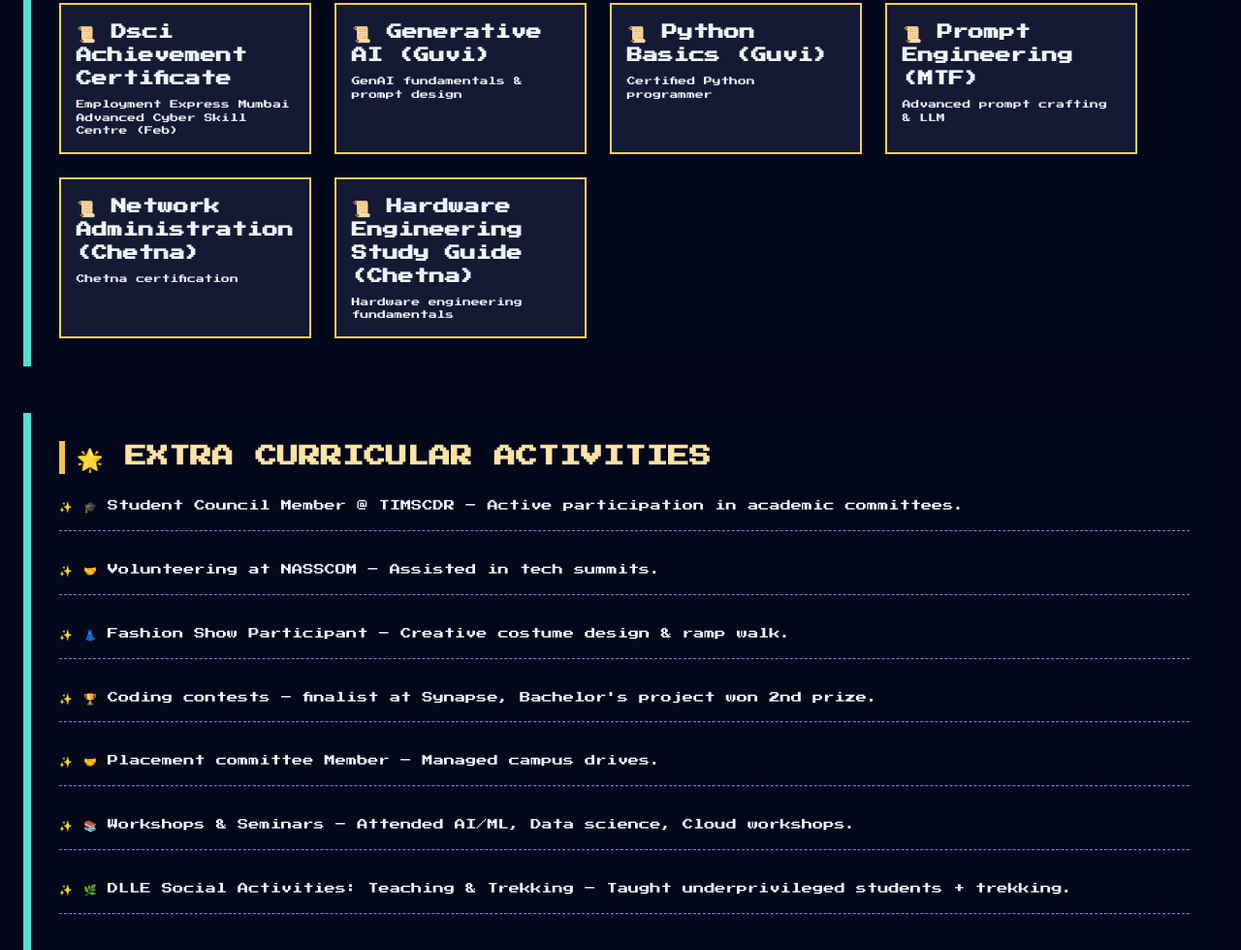
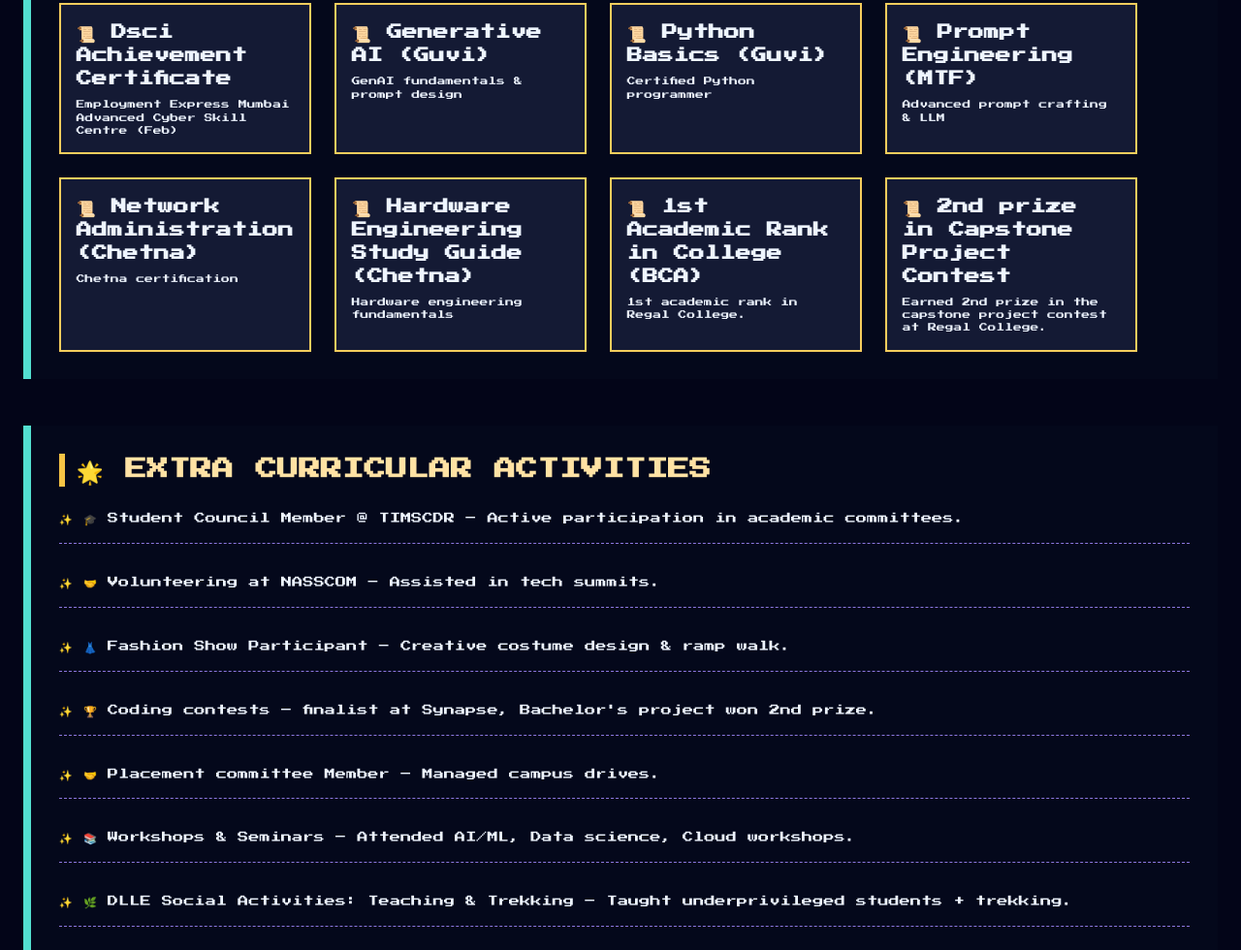
Before and after one commit to nashrah-18/final-nashrah-portfolio, a plain HTML site: page index.html in a window 1280 px wide. Shown: the part 2226-3206 px from the top of the page at 97% size. Drawn offline with Linux system fonts and the light colour scheme.

Commit message:
"update index.html with new certifications and achievements"

```diff
--- a/index.html
+++ b/index.html
@@ -591,7 +591,9 @@
     { name: "Python Basics (Guvi)", desc: "Certified Python programmer" },
     { name: "Prompt Engineering (MTF)", desc: "Advanced prompt crafting & LLM" },
     { name: "Network Administration (Chetna)", desc: "Chetna certification" },
-    { name: "Hardware Engineering Study Guide (Chetna)", desc: "Hardware engineering fundamentals" }
+    { name: "Hardware Engineering Study Guide (Chetna)", desc: "Hardware engineering fundamentals" },
+    { name: "1st Academic Rank in College (BCA)", desc: "1st academic rank in Regal College." },
+    { name: "2nd prize in Capstone Project Contest", desc: "Earned 2nd prize in the capstone project contest at Regal College." }
   ];
   function renderCerts() {
     const container = document.getElementById('certGallery');
```
